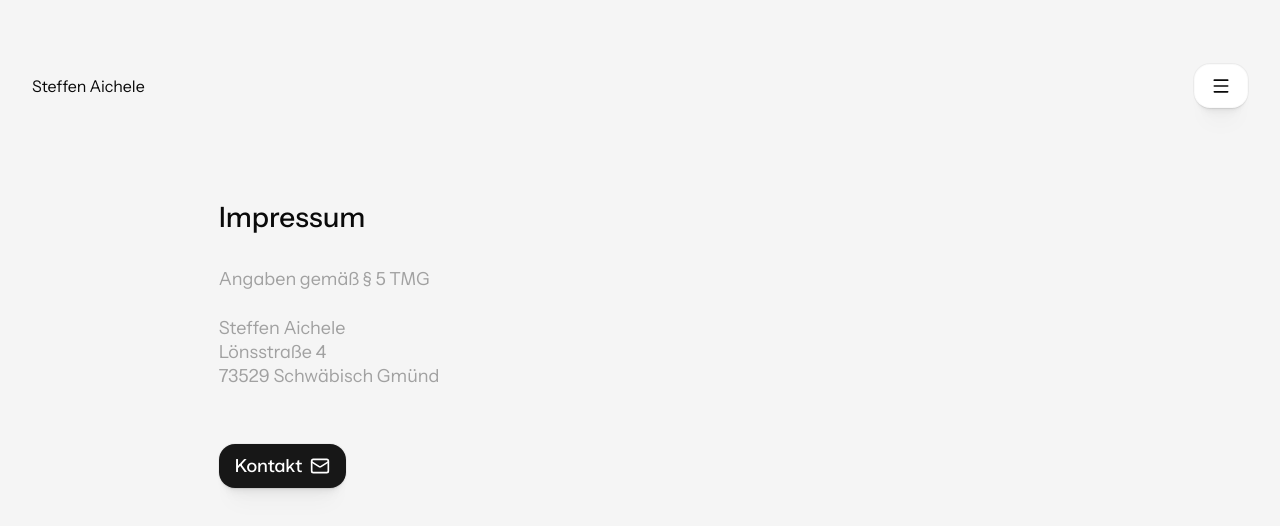
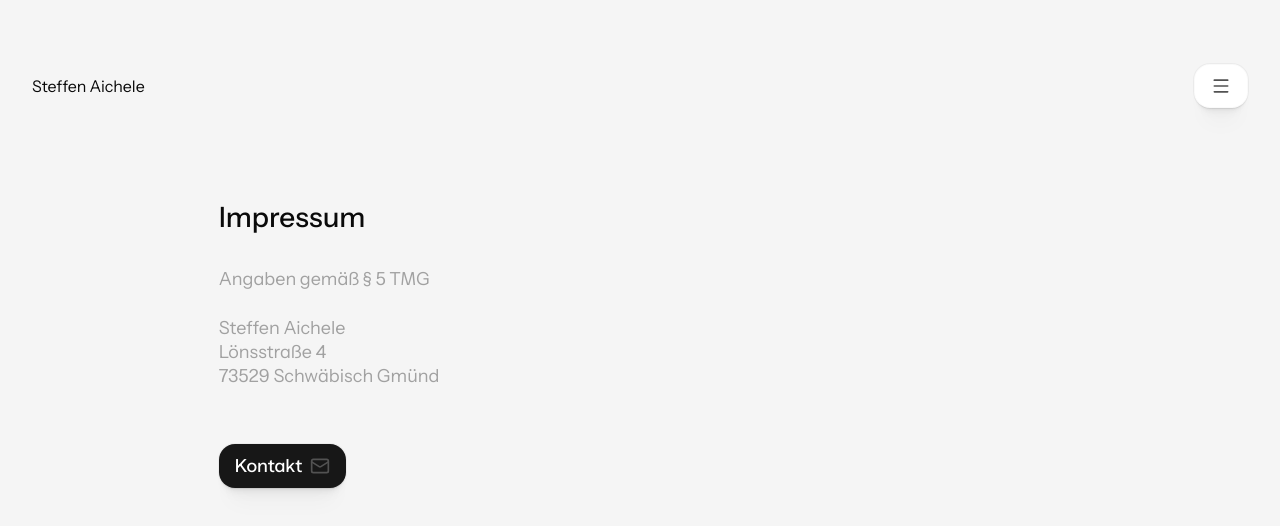
Before and after one commit to steffenaichele/portfolio, a Next.js app: page /imprint in a window 1280 px wide. Shown: the top 526 px of the page. Built offline with nearby package versions, Linux system fonts and the light colour scheme; what @toolwind/corner-shape would draw is missing.

Commit message:
refactor: enhance button styles with additional icon color variables for improved design consistency

```diff
--- a/src/app/components/Button.tsx
+++ b/src/app/components/Button.tsx
@@ -37,9 +37,9 @@ interface ButtonProps {
 
 const variantClasses: Record<Variant, string> = {
 	primary:
-		"bg-(--color-button-primary-bg) border-(--color-button-primary-stroke) border text-(--color-button-primary-label) shadow-(--shadow) hover:bg-(--color-button-primary-bg-hover) active:bg-(--color-button-primary-bg-active) active:scale-95 focus:outline-1 focus:outline-orange-300",
+		"bg-(--color-button-primary-bg) border-(--color-button-primary-stroke) border text-(--color-button-primary-label) shadow-(--shadow) hover:bg-(--color-button-primary-bg-hover) active:bg-(--color-button-primary-bg-active) active:scale-95 focus:outline-1 focus:outline-orange-300 [&_svg]:text-(--color-button-primary-icon)",
 	cta:
-		"bg-(--color-button-cta-bg) border-(--color-button-cta-stroke) text-(--color-button-cta-label) shadow-(--shadow) hover:bg-(--color-button-cta-bg-hover) hover:text-(--color-button-cta-label-hover) active:bg-(--color-button-cta-bg-active) active:scale-95 active:text-(--color-button-cta-label-active) focus:outline-1 focus:outline-orange-300",
+		"bg-(--color-button-cta-bg) border-(--color-button-cta-stroke) text-(--color-button-cta-label) shadow-(--shadow) hover:bg-(--color-button-cta-bg-hover) hover:text-(--color-button-cta-label-hover) active:bg-(--color-button-cta-bg-active) active:scale-95 active:text-(--color-button-cta-label-active) focus:outline-1 focus:outline-orange-300 [&_svg]:text-(--color-button-cta-icon)",
 };
 
 const contentClasses: Record<ContentType, string> = {
--- a/src/app/styles/globals.css
+++ b/src/app/styles/globals.css
@@ -45,6 +45,7 @@
 	--radius-button: var(--radius-squircle-lg);
 
 	--color-button-primary-label: var(--color-text-primary);
+	--color-button-primary-icon: var(--color-text-secondary);
 	--color-button-primary-stroke: color-mix(in oklab, var(--color-black) 2%, transparent);
 	--color-button-primary-bg: var(--color-white);
 	--color-button-primary-bg-hover: var(--color-neutral-200);
@@ -53,6 +54,7 @@
 	--color-button-cta-label: var(--color-white);
 	--color-button-cta-label-hover: var(--color-neutral-200);
 	--color-button-cta-label-active: var(--color-neutral-400);
+	--color-button-cta-icon: var(--color-text-secondary);
 	--color-button-cta-stroke: color-mix(in oklab, var(--color-white) 35%, transparent);
 	--color-button-cta-bg: var(--color-neutral-900);
 	--color-button-cta-bg-hover: var(--color-neutral-800);
```
